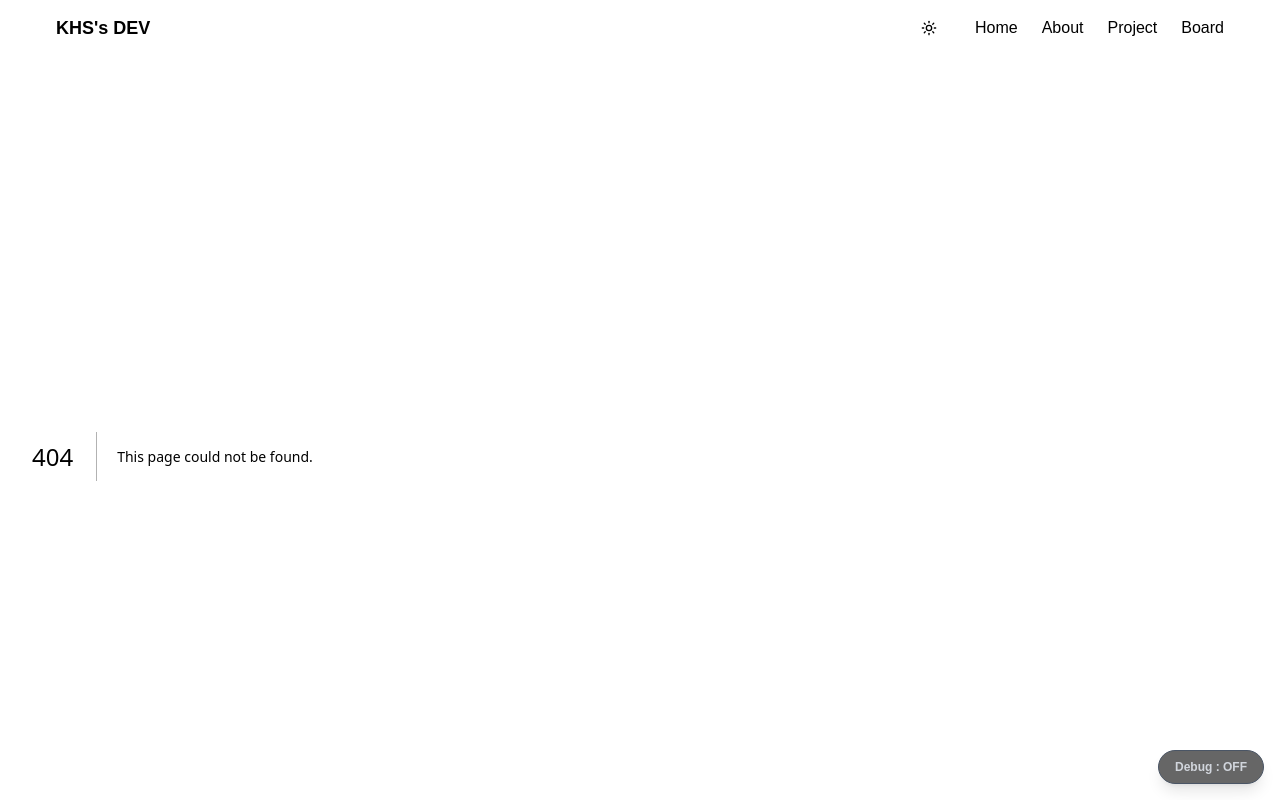
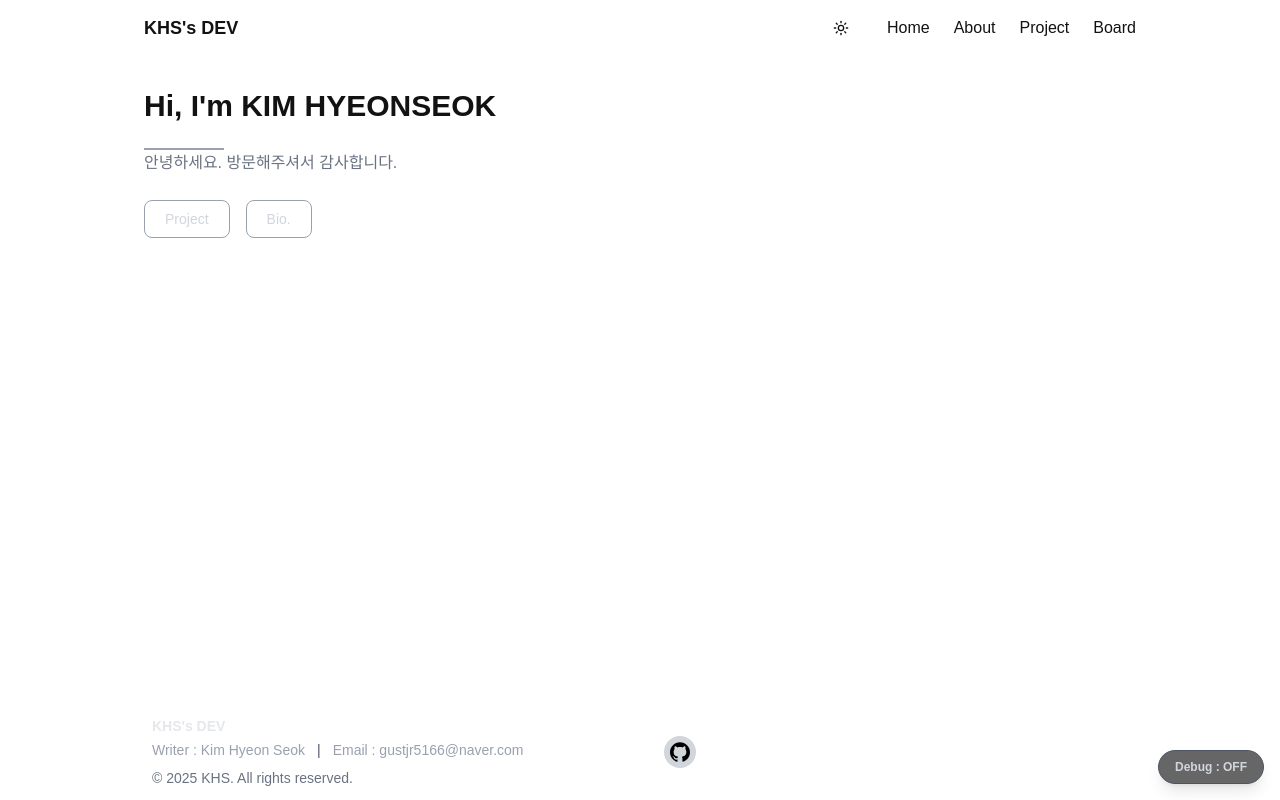
Before and after one commit to hyeonseokKI/home-server, a Next.js app: page /projects in a window 1280 px wide. Before the commit this address had no page. Shown: the top 800 px of the page. Built offline with nearby package versions, Linux system fonts and the light colour scheme.

Commit message:
feat: add Intro component with animations and remove unused pages

```diff
--- /dev/null
+++ b/app/bio/page.tsx
@@ -0,0 +1,69 @@
+import Link from "next/link";
+
+export default function Intro() {
+  return (
+    <div
+      className="
+        max-w-md
+        text-left
+        px-6
+        py-8
+      "
+    >
+      {/* 1단락: 제목 */}
+      <h1 className="text-3xl font-bold mb-6">
+        Hi, I'm KIM HYEONSEOK
+      </h1>
+
+        <span className="block w-20 h-[2px] bg-gray-400" />
+
+
+      {/* 2단락: 설명 */}
+      <p className="text-gray-500 leading-relaxed mb-6">
+        안녕하세요. 방문해주셔서 감사합니다.
+      </p>
+
+
+
+      {/* 3단락: 구분/강조 */}
+      {/* 3단락: 액션 버튼 */}
+      <div className="flex items-center gap-4">
+        {/* Project 버튼 */}
+        <Link
+          href="/projects"
+          className="
+            px-5 py-2
+            rounded-md
+            border border-gray-400
+            text-sm font-medium
+            text-gray-300
+            hover:bg-gray-800
+            hover:text-white
+            transition
+          "
+        >
+          Project
+        </Link>
+
+        {/* Resume 버튼 */}
+        <a
+          href="/bio"
+          // target="_blank"
+          rel="noopener noreferrer"
+          className="
+            px-5 py-2
+            rounded-md
+            border border-gray-400
+            text-sm font-medium
+            text-gray-300
+            hover:bg-gray-800
+            hover:text-white
+            transition
+          "
+        >
+          Bio.
+        </a>
+      </div>
+    </div>
+  );
+}
--- a/app/blog/[slug]/page.tsx
+++ /dev/null
@@ -1,26 +0,0 @@
-import { getPostSlugs } from "@/lib/posts";
-
-interface PageProps {
-  params: Promise<{
-    slug: string;
-  }>;
-}
-
-/**
- * 🔥 SSG 필수
- */
-export function generateStaticParams() {
-  return getPostSlugs();
-}
-
-export default async function BlogPostPage({ params }: PageProps) {
-  // ✅ 반드시 await
-  const { slug } = await params;
-
-  return (
-    <main style={{ padding: "2rem" }}>
-      <h1>{slug}</h1>
-      <p>이 글은 Markdown에서 불러올 예정입니다.</p>
-    </main>
-  );
-}
--- a/app/blog/page.tsx
+++ /dev/null
@@ -1,17 +0,0 @@
-import Link from "next/link";
-
-export default function BlogPage() {
-  return (
-    <main style={{ padding: "2rem" }}>
-      <h1>Blog</h1>
-
-      <ul>
-        <li>
-          <Link href="/blog/hello-world">
-            홈서버 블로그 시작
-          </Link>
-        </li>
-      </ul>
-    </main>
-  );
-}
--- a/app/components/Intro.tsx
+++ b/app/components/Intro.tsx
@@ -1,34 +1,95 @@
+"use client";
+
+import Link from "next/link";
+import { motion, useAnimationControls } from "framer-motion";
+import { useEffect } from "react";
+import { usePathname } from "next/navigation";
+
 export default function Intro() {
+  const pathname = usePathname();
+
+  const title = useAnimationControls();
+  const line = useAnimationControls();
+  const text = useAnimationControls();
+  const buttons = useAnimationControls();
+
+  useEffect(() => {
+    // 홈으로 들어왔을 때만 동작
+    if (pathname !== "/") return;
+
+    const run = async () => {
+      // 🔥 1. 무조건 초기화
+      title.set({ opacity: 0, y: -20 });
+      line.set({ opacity: 0, y: -20 });
+      text.set({ opacity: 0, y: -20 });
+      buttons.set({ opacity: 0, y: -20 });
+
+      // 🔥 2. 순차 애니메이션
+      await title.start({
+        opacity: 1,
+        y: 0,
+        transition: { duration: 0.6 },
+      });
+
+      await line.start({
+        opacity: 1,
+        y: 0,
+        transition: { duration: 0.4 },
+      });
+
+      await text.start({
+        opacity: 1,
+        y: 0,
+        transition: { duration: 0.5 },
+      });
+
+      await buttons.start({
+        opacity: 1,
+        y: 0,
+        transition: { duration: 0.5 },
+      });
+    };
+
+    run();
+  }, [pathname]); // 🔑 핵심
+
   return (
-    <div
-      className="
-        max-w-md
-        text-left
-        px-6
-        py-8
-      "
-    >
-      {/* 1단락: 제목 */}
-      <h1 className="text-3xl font-bold mb-6">
+    <div className="max-w-md text-left px-6 py-8">
+      <motion.h1
+        className="text-3xl font-bold mb-6"
+        initial={false}   // ❗ initial 사용 안 함
+        animate={title}
+      >
         Hi, I'm KIM HYEONSEOK
-      </h1>
+      </motion.h1>
 
-        <span className="block w-20 h-[2px] bg-gray-400" />
+      <motion.span
+        className="block w-20 h-[2px] bg-gray-400 mb-6"
+        initial={false}
+        animate={line}
+      />
 
+      <motion.p
+        className="text-gray-500 leading-relaxed mb-6"
+        initial={false}
+        animate={text}
+      >
+        안녕하세요. 방문해주셔서 감사합니다.
+      </motion.p>
 
-      {/* 2단락: 설명 */}
-      <p className="text-gray-500 leading-relaxed mb-6">
-        안녕하세요. 방문해주셔서 감사합니다.
-      </p>
+      <motion.div
+        className="flex items-center gap-4"
+        initial={false}
+        animate={buttons}
+      >
+        <Link href="/projects" className="px-5 py-2 rounded-md border border-gray-400 text-sm text-gray-300">
+          Project
+        </Link>
 
-
-
-      {/* 3단락: 구분/강조 */}
-      <div className="flex items-center gap-3">
-        <span className="text-sm text-gray-400">
-          Intro Section
-        </span>
-      </div>
+        <Link href="/bio" className="px-5 py-2 rounded-md border border-gray-400 text-sm text-gray-300">
+          Bio.
+        </Link>
+      </motion.div>
     </div>
   );
 }
--- a/app/layout.tsx
+++ b/app/layout.tsx
@@ -33,7 +33,7 @@ export default function RootLayout({
   return (
     <html lang="ko" suppressHydrationWarning>
       <head><DarkThemeHandler /></head>
-      <body className={`${geistSans.variable} ${geistMono.variable} antialiased flex min-h-screen flex-col px-8 `}>
+      <body className={`${geistSans.variable} ${geistMono.variable} antialiased flex min-h-screen flex-col px-30 `}>
         <ThemeProvider>
           <DebugProvider>
           <Nav />
--- a/app/portfolio/page.tsx
+++ /dev/null
@@ -1,8 +0,0 @@
-export default function PortfolioPage() {
-  return (
-    <main style={{ padding: "2rem" }}>
-      <h1>Portfolio</h1>
-      <p>포트폴리오 페이지입니다.</p>
-    </main>
-  );
-}
--- /dev/null
+++ b/app/projects/page.tsx
@@ -0,0 +1,69 @@
+import Link from "next/link";
+
+export default function Intro() {
+  return (
+    <div
+      className="
+        max-w-md
+        text-left
+        px-6
+        py-8
+      "
+    >
+      {/* 1단락: 제목 */}
+      <h1 className="text-3xl font-bold mb-6">
+        Hi, I'm KIM HYEONSEOK
+      </h1>
+
+        <span className="block w-20 h-[2px] bg-gray-400" />
+
+
+      {/* 2단락: 설명 */}
+      <p className="text-gray-500 leading-relaxed mb-6">
+        안녕하세요. 방문해주셔서 감사합니다.
+      </p>
+
+
+
+      {/* 3단락: 구분/강조 */}
+      {/* 3단락: 액션 버튼 */}
+      <div className="flex items-center gap-4">
+        {/* Project 버튼 */}
+        <Link
+          href="/projects"
+          className="
+            px-5 py-2
+            rounded-md
+            border border-gray-400
+            text-sm font-medium
+            text-gray-300
+            hover:bg-gray-800
+            hover:text-white
+            transition
+          "
+        >
+          Project
+        </Link>
+
+        {/* Resume 버튼 */}
+        <a
+          href="/bio"
+          // target="_blank"
+          rel="noopener noreferrer"
+          className="
+            px-5 py-2
+            rounded-md
+            border border-gray-400
+            text-sm font-medium
+            text-gray-300
+            hover:bg-gray-800
+            hover:text-white
+            transition
+          "
+        >
+          Bio.
+        </a>
+      </div>
+    </div>
+  );
+}
--- a/app/study/page.tsx
+++ /dev/null
@@ -1,8 +0,0 @@
-export default function StudyPage() {
-  return (
-    <main style={{ padding: "2rem" }}>
-      <h1>Study</h1>
-      <p>스터디 페이지입니다.</p>
-    </main>
-  );
-}
```
